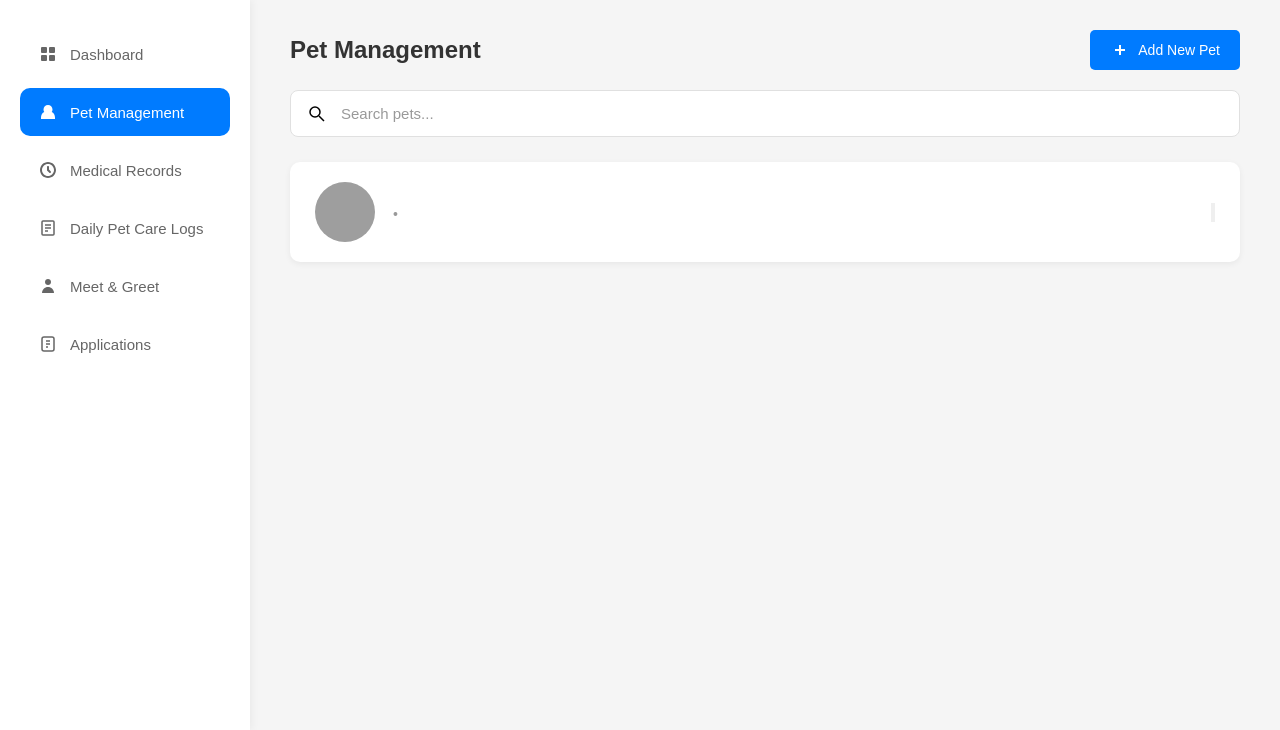
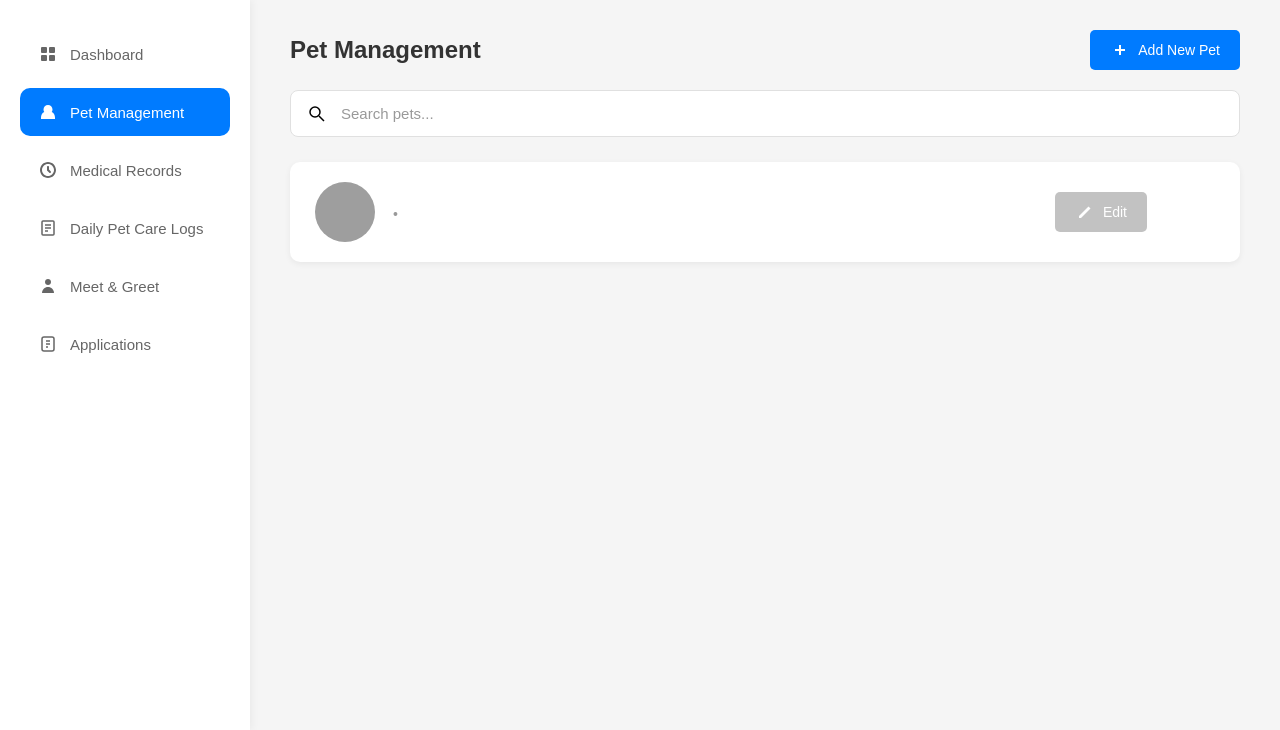
Before and after one commit to Jamess-V/Pet_Adoption, a PHP site: page /petManagement.php in a window 1280 px wide. Shown: the part 70-800 px from the top of the page. Run offline with PHP 8.4, Linux system fonts and the light colour scheme; the visitor is signed in with stand-in values (Sample User, id 1); tables that the repository leaves empty or names only in its code hold one stand-in row (values such as "Sample post"); data that the repository does not hold is empty; grey boxes are pictures that could not be loaded.

Commit message:
Staff Pet Management

```diff
--- a/PetAdoption/staff/petManagement.php
+++ b/PetAdoption/staff/petManagement.php
@@ -126,12 +126,13 @@ $result = $conn->query($sql);
                                 </div>
                             </div>
                             <div class="pet-actions">
-                                <span class="status-badge <?php echo strtolower($pet['Status']); ?>"><?php echo htmlspecialchars($pet['Status']); ?></span>
-                                <button class="icon-btn" onclick="window.location.href='editPet.php?pet_id=<?php echo $pet['Pet_id']; ?>'" title="Edit pet">
+                                <button class="action-btn secondary" onclick="window.location.href='editPet.php?pet_id=<?php echo $pet['Pet_id']; ?>'" style="padding: 10px 20px; background-color: #9999; color: white; border: none; border-radius: 5px; cursor: pointer; display: flex; align-items: center; gap: 8px; font-size: 14px;">
                                     <svg viewBox="0 0 20 20">
                                         <path d="M13.5 4.5L15.5 6.5L6 16H4V14L13.5 4.5Z"/>
                                     </svg>
+                                    Edit
                                 </button>
+                                <span class="status-badge <?php echo strtolower($pet['Status']); ?>"><?php echo htmlspecialchars($pet['Status']); ?></span>
                             </div>
                         </div>
                     <?php endwhile; ?>
--- a/PetAdoption/staff/staff.php
+++ b/PetAdoption/staff/staff.php
@@ -116,7 +116,7 @@ $today_logs = $conn->query("SELECT COUNT(*) as count FROM CareLogs WHERE Activit
             <div class="quick-actions-section">
                 <h3>Quick Actions</h3>
                 <div class="quick-actions">
-                    <button class="action-btn primary" onclick="window.location.href='addNewPet.html'">
+                    <button class="action-btn primary" onclick="window.location.href='addNewPet.php'">
                         <svg viewBox="0 0 20 20">
                             <line x1="10" y1="5" x2="10" y2="15" stroke="currentColor" stroke-width="2"/>
                             <line x1="5" y1="10" x2="15" y2="10" stroke="currentColor" stroke-width="2"/>
```
